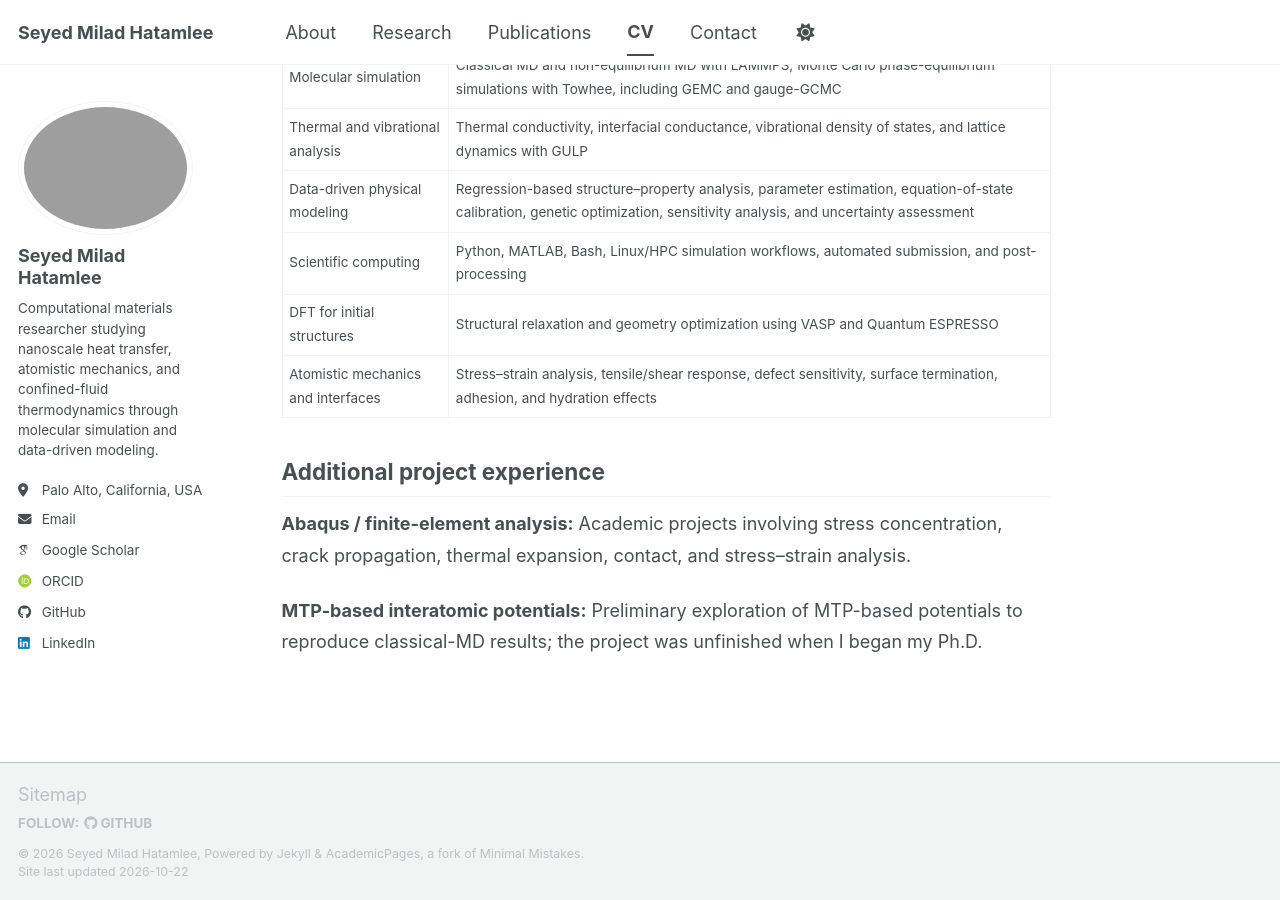
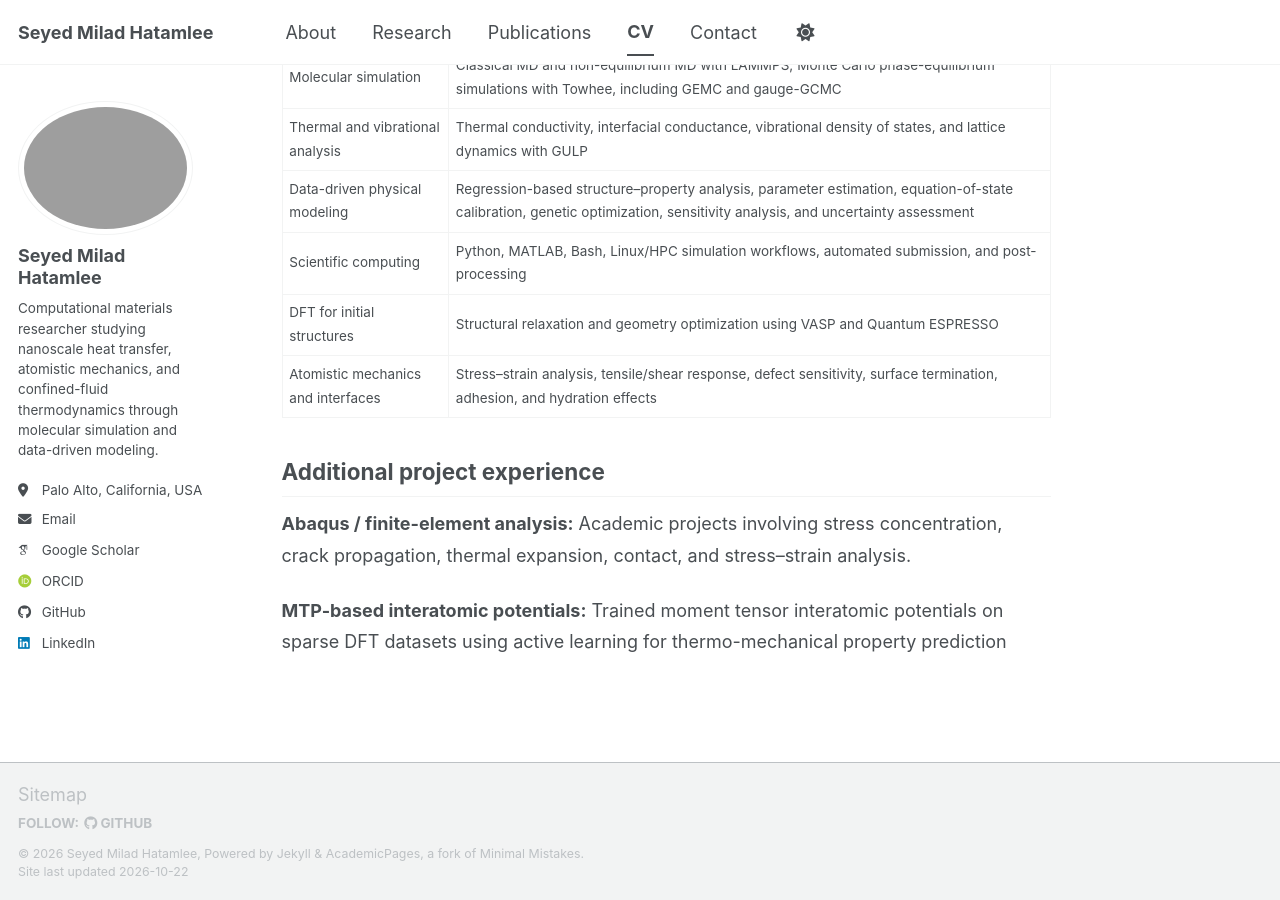
Before and after one commit to miladhtml/miladhatamlee.github.io, a Jekyll site: the page built from _pages/cv.md, in a window 1280 px wide and 900 px high, scrolled down 1589 px. Built offline with Jekyll 4.4.1, drawn with Linux system fonts in a browser that asks for light colours; some web fonts are replaced; a script bundle is joined from its source files by our own code; library files that are not in the unit come from our copies.

Commit message:
Revise MTP-based interatomic potentials project details
Updated description of MTP-based interatomic potentials project to reflect training on DFT datasets and active learning.

```diff
--- a/_pages/cv.md
+++ b/_pages/cv.md
@@ -49,4 +49,4 @@ My background combines molecular simulation of materials and confined fluids wit
 
 **Abaqus / finite-element analysis:** Academic projects involving stress concentration, crack propagation, thermal expansion, contact, and stress–strain analysis.
 
-**MTP-based interatomic potentials:** Preliminary exploration of MTP-based potentials to reproduce classical-MD results; the project was unfinished when I began my Ph.D.
+**MTP-based interatomic potentials:** Trained moment tensor interatomic potentials on sparse DFT datasets using active learning for thermo-mechanical property prediction
```
